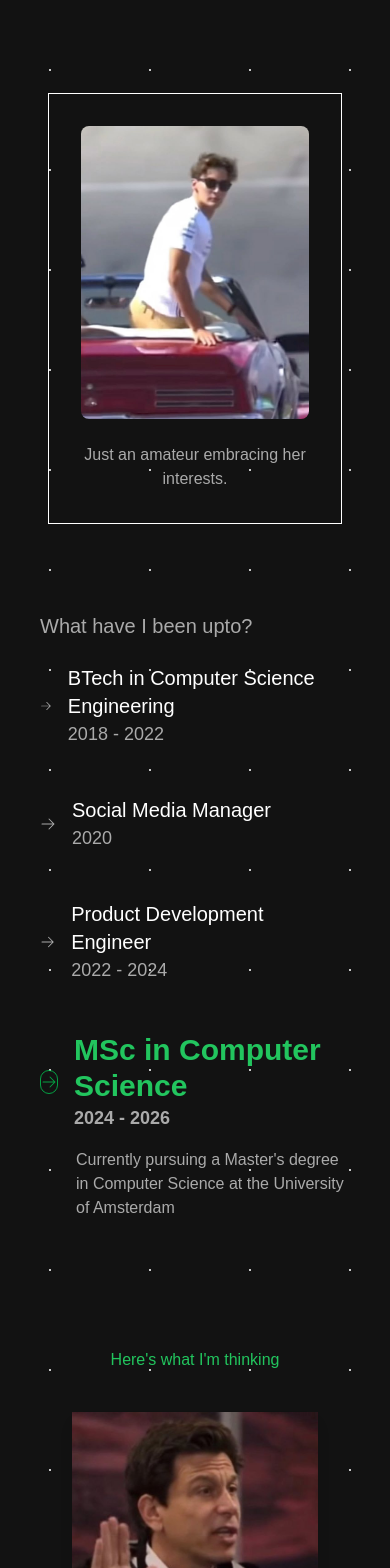
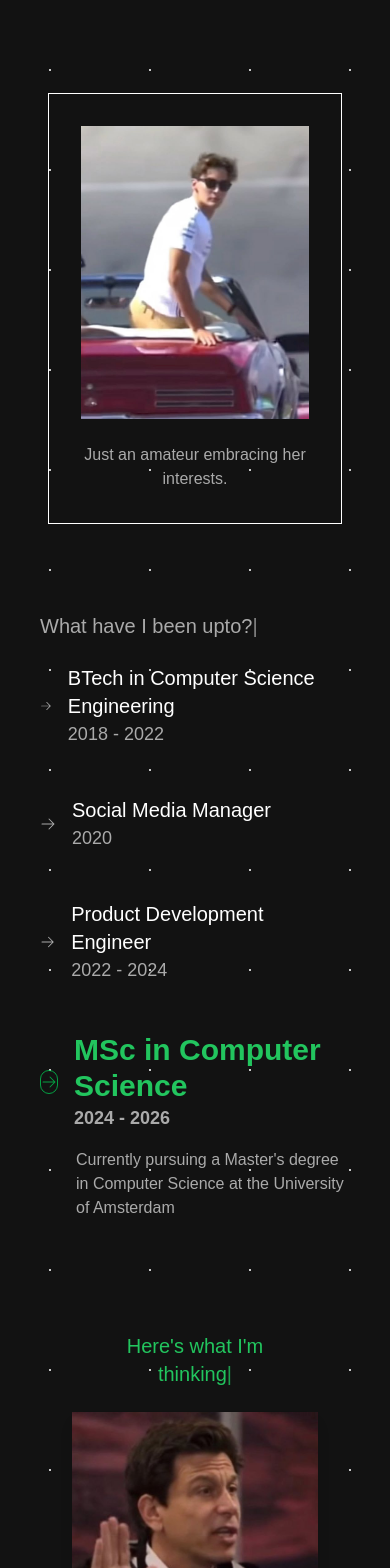
Before and after one commit to aksharabruno/my-portfolio, a Next.js app: page / in a window 390 px wide. Shown: the part 280-1848 px from the top of the page. Built offline with nearby package versions, Linux system fonts and the light colour scheme; a web font is replaced by a local one.

Commit message:
minor changes

```diff
--- a/src/app/components/about.tsx
+++ b/src/app/components/about.tsx
@@ -13,7 +13,6 @@ export default function About() {
               alt="Profile picture"
               width={300}
               height={300}
-              className="rounded-lg"
             />
             <h2 className="text-body text-center lg:text-left">
               Just an amateur embracing her interests.
--- a/src/app/components/blogs.tsx
+++ b/src/app/components/blogs.tsx
@@ -31,14 +31,13 @@ function BlogItem({ title, excerpt, imageName }: BlogItemProps) {
 }
 
 export default function BlogGrid({ isSmallWindow }: any) {
-  console.log(window.innerWidth, isSmallWindow);
   return (
     <FadeUpElement
       children={
         <>
           <div className="flex flex-col md:flex-row bg-background m-8 p-6">
             {isSmallWindow ? (
-              <div className="text-center text-highlight md:text-right lg:text-5xl md:text-4xl mx-4 my-10">
+              <div className="text-center text-highlight text-xl mx-4 my-6">
                 <BasicTypewriter text="Here's what I'm thinking" />
               </div>
             ) : (
@@ -66,7 +65,7 @@ export default function BlogGrid({ isSmallWindow }: any) {
               )}
             </div>
             {!isSmallWindow ? (
-              <div className="text-center text-highlight md:text-right lg:text-5xl md:text-4xl mx-4 my-10">
+              <div className="text-center text-highlight text-right lg:text-5xl md:text-4xl mx-4 my-10">
                 <BasicTypewriter text="Here's what I'm thinking" />
               </div>
             ) : (
--- a/src/app/components/typewriter.tsx
+++ b/src/app/components/typewriter.tsx
@@ -42,7 +42,7 @@ export const BasicTypewriter = ({ text = "", className = "" }) => {
   return (
     <span ref={elementRef} className={className}>
       {displayText}
-      {/*<span className="animate-pulse">|</span> unsure if I want this or not*/}
+      <span className="animate-pulse">|</span>
     </span>
   );
 };
--- a/src/app/page.tsx
+++ b/src/app/page.tsx
@@ -63,7 +63,6 @@ export default function HomePage() {
   useEffect(() => {
     const width = window.innerWidth;
     if (width <= 430) {
-      console.log("short");
       setIsSmallWindow(true);
     }
   }, []);
```
